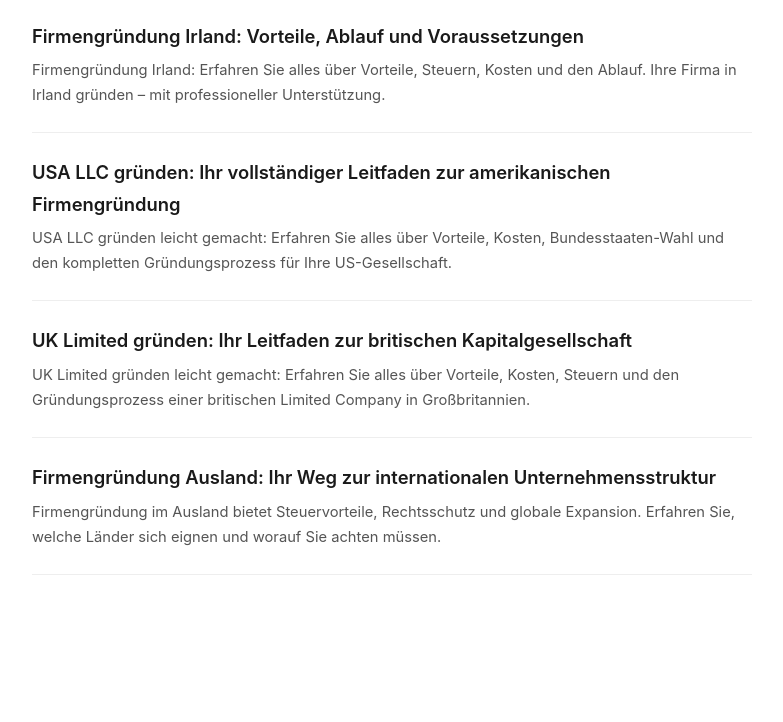
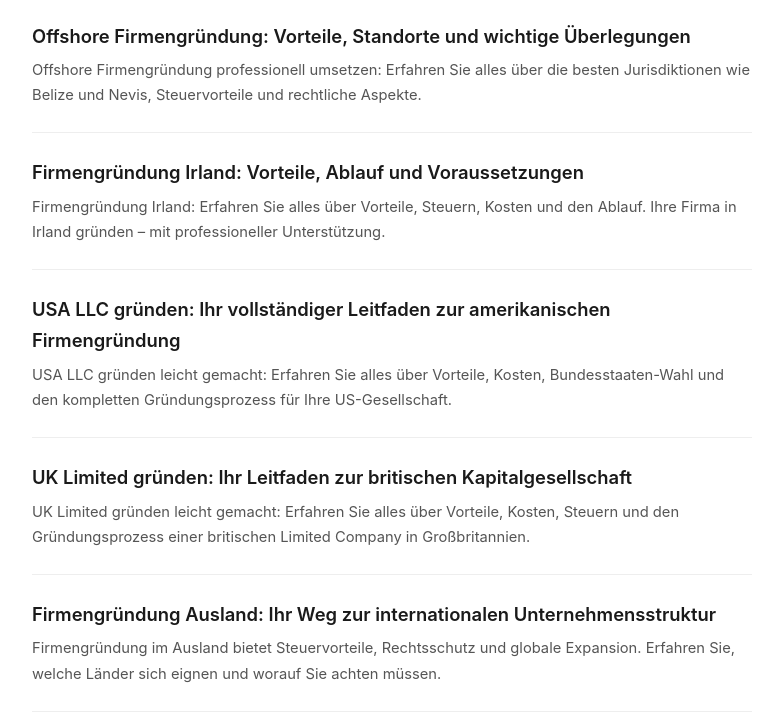
Before and after one commit to haraldlinhart-prog/pan21-com, a plain HTML site: page blog/index.html in a window 1280 px wide. Shown: the part 162-884 px from the top of the page, without its empty margins (248-1031 px from the left). Before the commit the page ends 801 px from the top, so only its background shows below. Drawn offline with Linux system fonts and the light colour scheme.

Commit message:
suchmaschinen.pro: update news index

```diff
--- a/blog/index.html
+++ b/blog/index.html
@@ -21,6 +21,10 @@
 <h1>News</h1>
 <ul>
   <li>
+    <a href="./offshore-firmengrundung-vorteile-standorte-und-wichtige-uberlegungen/">Offshore Firmengründung: Vorteile, Standorte und wichtige Überlegungen</a>
+    <p>Offshore Firmengründung professionell umsetzen: Erfahren Sie alles über die besten Jurisdiktionen wie Belize und Nevis, Steuervorteile und rechtliche Aspekte.</p>
+  </li>
+  <li>
     <a href="./firmengrundung-irland-vorteile-ablauf-und-voraussetzungen/">Firmengründung Irland: Vorteile, Ablauf und Voraussetzungen</a>
     <p>Firmengründung Irland: Erfahren Sie alles über Vorteile, Steuern, Kosten und den Ablauf. Ihre Firma in Irland gründen – mit professioneller Unterstützung.</p>
   </li>
```
